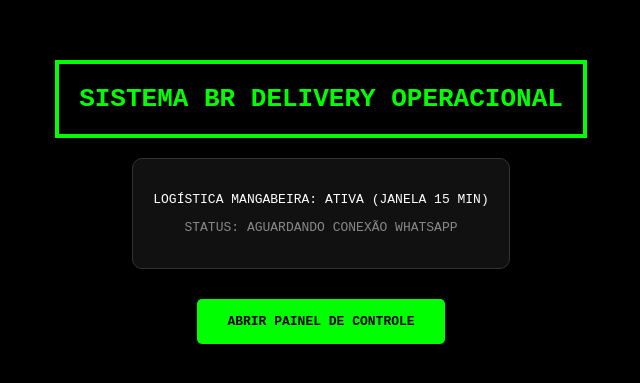
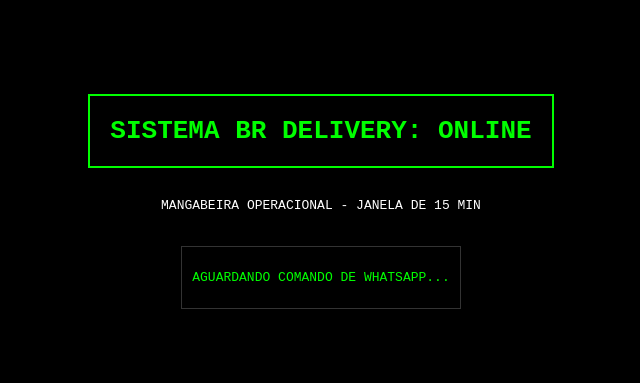
Before and after one commit to brempeedimento-byte/br-delivery-express, a Next.js app: page / in a window 1280 px wide. Shown: the part 207-590 px from the top of the page, without its empty margins (319-959 px from the left). Built offline with nearby package versions, Linux system fonts and the light colour scheme.

Commit message:
FIX: Forçando criação de rota principal para eliminar 404

```diff
--- a/src/app/layout.tsx
+++ b/src/app/layout.tsx
@@ -1,7 +1,7 @@
 export default function RootLayout({ children }: { children: React.ReactNode }) {
   return (
     <html lang="pt-br">
-      <body style={{ margin: 0, background: '#000', color: '#0f0', fontFamily: 'monospace' }}>{children}</body>
+      <body style={{ margin: 0, background: '#000' }}>{children}</body>
     </html>
   )
 }
--- a/src/app/page.tsx
+++ b/src/app/page.tsx
@@ -1,14 +1,11 @@
 export default function Page() {
   return (
-    <div style={{ background: '#000', color: '#0f0', height: '100vh', display: 'flex', flexDirection: 'column', alignItems: 'center', justifyContent: 'center', fontFamily: 'monospace', textAlign: 'center' }}>
-      <h1 style={{ border: '4px solid #0f0', padding: '20px', marginBottom: '20px' }}>SISTEMA BR DELIVERY OPERACIONAL</h1>
-      <div style={{ background: '#111', padding: '20px', borderRadius: '10px', border: '1px solid #333' }}>
-        <p style={{ color: '#fff' }}>LOGÍSTICA MANGABEIRA: ATIVA (JANELA 15 MIN)</p>
-        <p style={{ color: '#888' }}>STATUS: AGUARDANDO CONEXÃO WHATSAPP</p>
+    <div style={{ color: '#0f0', backgroundColor: '#000', height: '100vh', display: 'flex', flexDirection: 'column', alignItems: 'center', justifyContent: 'center', fontFamily: 'monospace', textAlign: 'center' }}>
+      <h1 style={{ border: '2px solid #0f0', padding: '20px' }}>SISTEMA BR DELIVERY: ONLINE</h1>
+      <p style={{ color: '#fff' }}>MANGABEIRA OPERACIONAL - JANELA DE 15 MIN</p>
+      <div style={{ marginTop: '20px', padding: '10px', border: '1px solid #333' }}>
+        <p>AGUARDANDO COMANDO DE WHATSAPP...</p>
       </div>
-      <a href="/admin/dashboard/teste-final" style={{ marginTop: '30px', background: '#0f0', color: '#000', padding: '15px 30px', textDecoration: 'none', fontWeight: 'bold', borderRadius: '5px' }}>
-        ABRIR PAINEL DE CONTROLE
-      </a>
     </div>
   )
 }
```
Also changed, not shown: src/app/login-ceo/page.tsx (deleted, +0 -9 lines).
